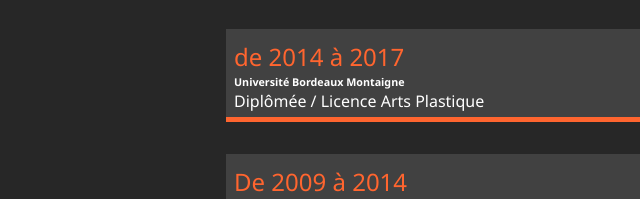
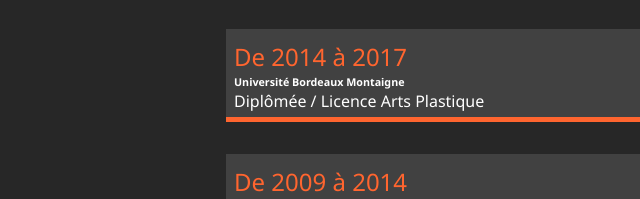
Before and after one commit to AntoanetaStoyanova/portfolio, a plain HTML site: page about.html in a window 1280 px wide. Shown: the part 989-1188 px from the top of the page, 30-670 px from the left. Drawn offline with Linux system fonts and the light colour scheme.

Commit message:
Update about.html

```diff
--- a/about.html
+++ b/about.html
@@ -64,7 +64,7 @@
                 <p>Diplômée / Master Recherche Arts Plastique</p>
             </div>
             <div class="jobs__job">
-                <h2 class="text-secondary">de 2014 à 2017</h2>
+                <h2 class="text-secondary">De 2014 à 2017</h2>
                 <!-- <h3>Web Design Co.</h3> -->
                 <h6>Université Bordeaux Montaigne</h6>
                 <p>Diplômée / Licence Arts Plastique</p>
```
